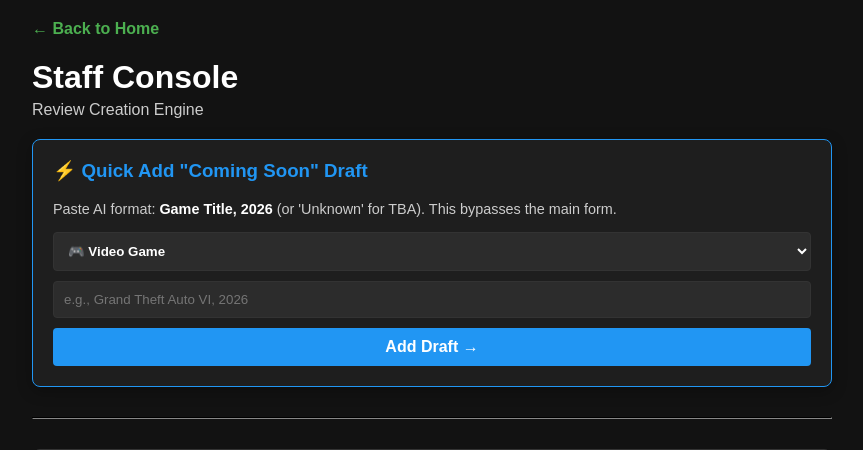
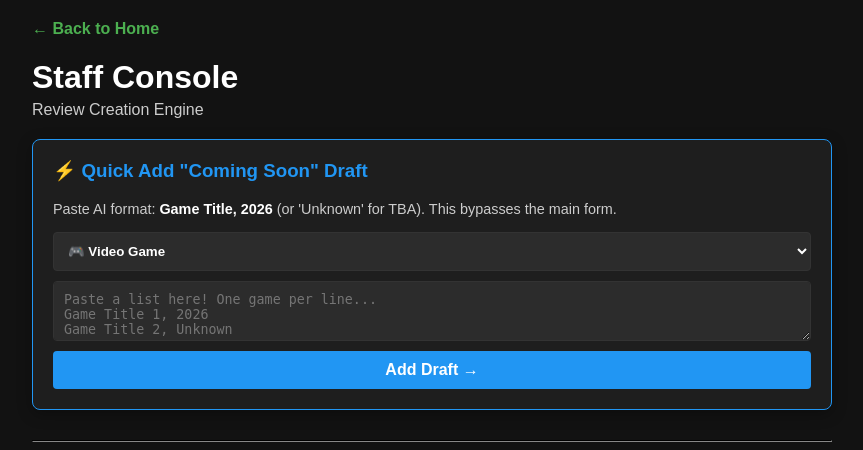
Before and after one commit to Nord0Main/free-review-site, a Flask app: template templates/create_review.html in a window 1280 px wide. Shown: the top 450 px of the page, without its empty margins (208-1071 px from the left). Run offline with Flask 3, Linux system fonts and the light colour scheme; the template is opened without the code that fills it, so the values that code supplies are empty; parts of the project's set-up code (start-up, migrations or seed data) failed here and were passed over.

Commit message:
quick list

```diff
--- a/templates/create_review.html
+++ b/templates/create_review.html
@@ -114,7 +114,7 @@
                 <option value="book">📚 Book</option>
             </select>
 
-            <input type="text" name="raw_input" placeholder="e.g., Grand Theft Auto VI, 2026" required style="flex-grow: 1; padding: 10px; background: var(--bg-input); border: 1px solid var(--border-color); color: var(--text-main); border-radius: 4px;">
+            <textarea name="raw_input" placeholder="Paste a list here! One game per line...&#10;Game Title 1, 2026&#10;Game Title 2, Unknown" required style="flex-grow: 1; padding: 10px; background: var(--bg-input); border: 1px solid var(--border-color); color: var(--text-main); border-radius: 4px; min-height: 60px; resize: vertical;"></textarea>
 
             <button type="submit" style="background: var(--accent-secondary); color: white; border: none; padding: 10px 20px; border-radius: 4px; font-weight: bold; cursor: pointer;">Add Draft &rarr;</button>
         </form>
```
